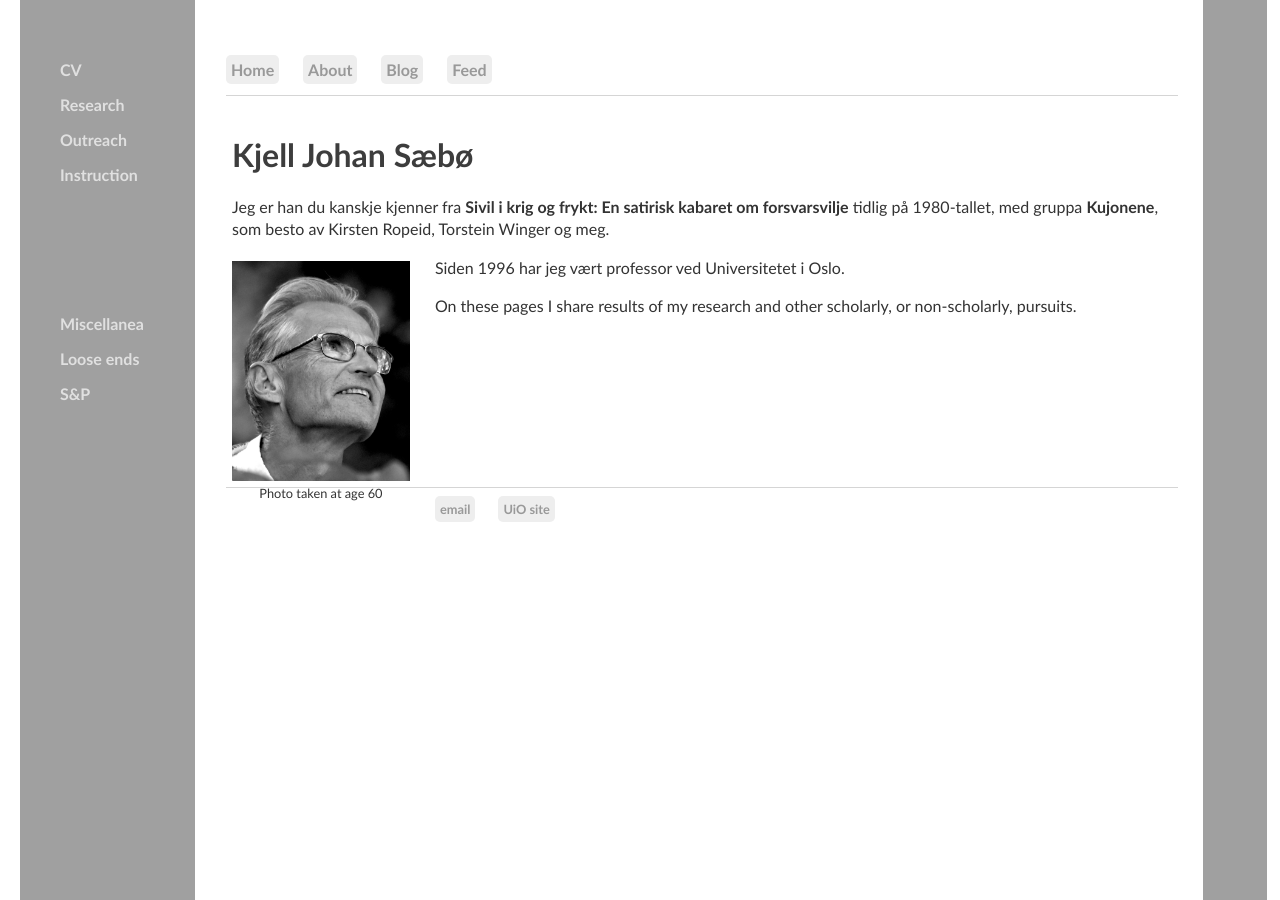
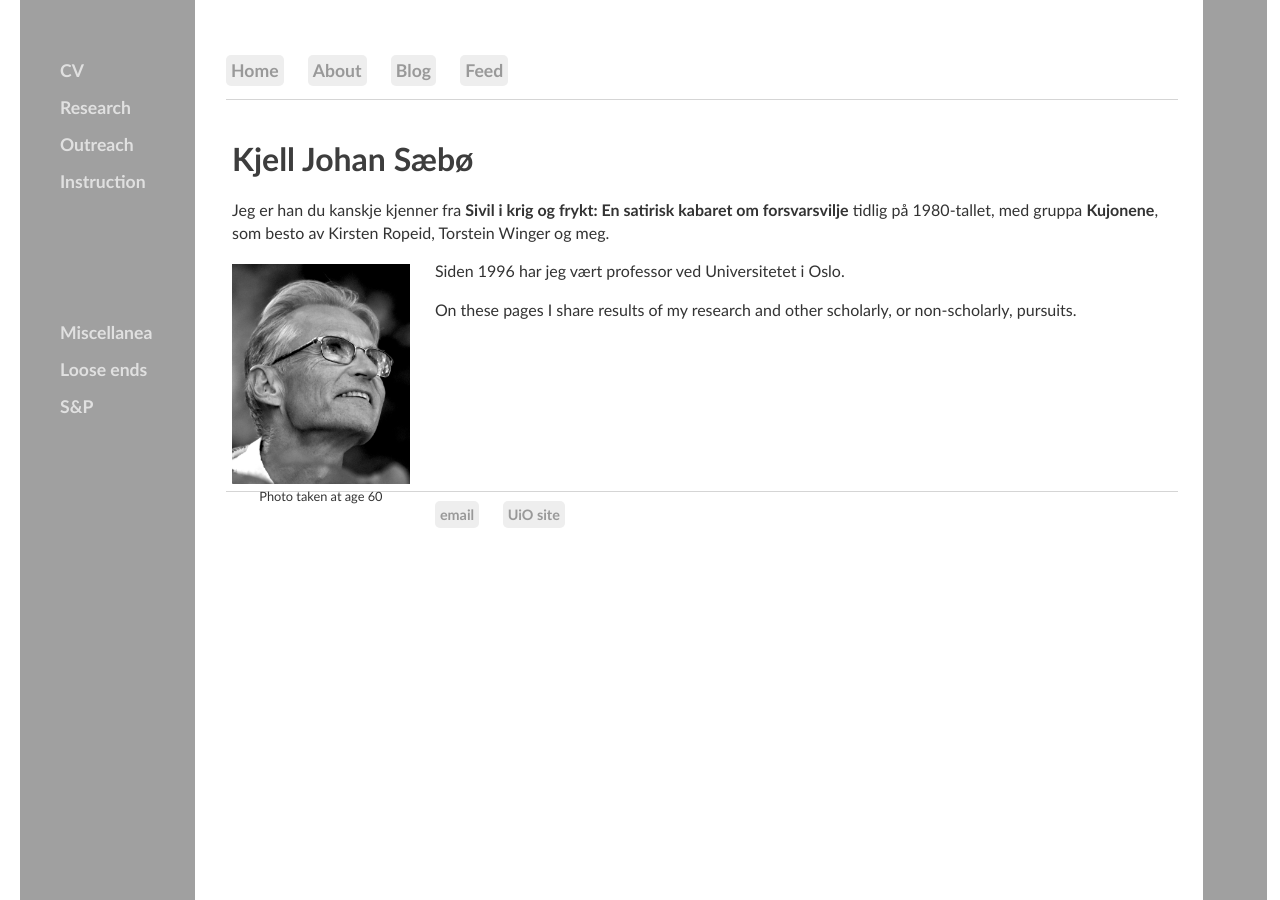
Before and after one commit to kjelljs/kjelljs.github.io, a Jekyll site: the page built from index.html, in a window 1280 px wide. Built offline with Jekyll 4.4.1, drawn with Linux system fonts in a browser that asks for light colours.

Commit message:
Update main.css

```diff
--- a/css/main.css
+++ b/css/main.css
@@ -8,7 +8,7 @@ body {
 nav {
     margin-left: 226px;
     border-bottom: 1px solid #d5d5d5;
-    font-size: 1em;
+    font-size: 1.1em;
     margin-right: 8%;
 }
 nav ul, footer ul {
@@ -47,7 +47,7 @@ sidenav ul {
 sidenav a {
   padding: 8px 0px 8px 0px;
   text-decoration: none;
-  font-size: 1em;
+  font-size: 1.1em;
   color: #e0e0e0;
   display: block;
 }
@@ -120,7 +120,7 @@ a {
 footer {
     margin-left: 226px;
     border-top: 1px solid #d5d5d5;
-    font-size: .8em;
+    font-size: .9em;
     margin-right: 8%;
 }
 
```
